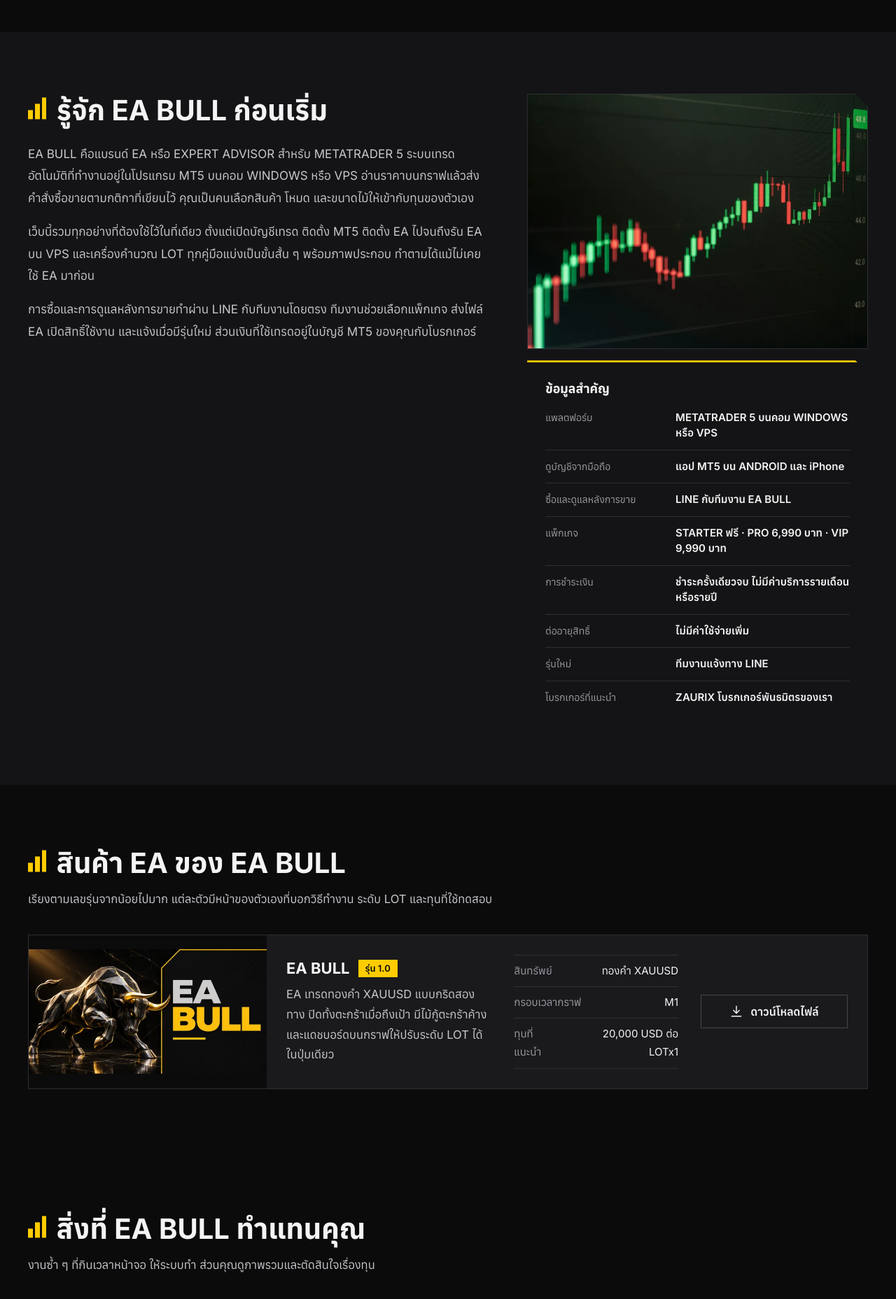
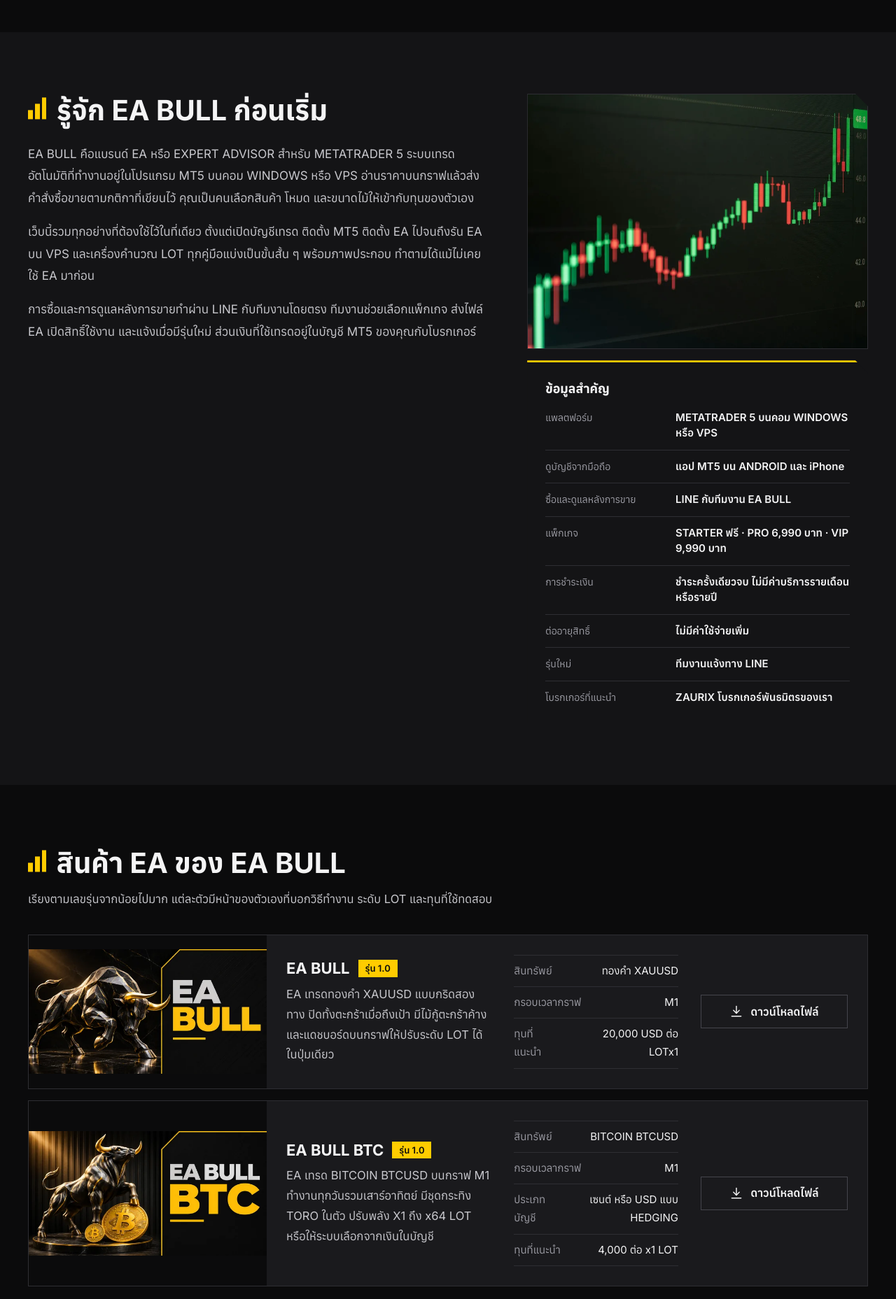
Before and after one commit to easpeciallab-max/eabull-theme, a WordPress theme: template eabull/front-page.php in a window 1280 px wide. Shown: the part 1004-2861 px from the top of the page at 70% size. Run offline with PHP 8.4 and a stand-in for WordPress, Linux system fonts and the light colour scheme; the site name, menu and one post (Sample post) are stand-ins, and other content is empty; some libraries are stand-ins or nearby versions.

Commit message:
EA BULL BTC 1.0: second real product from the owner's documents
- product 2 = EA BULL BTC 1.0 (BTCUSD M1, Hedging, cent or USD, TORO set, x1 to x64 LOT, 4,000 per x1 LOT)
- product page rewritten from the owner's read-first guide and admin marketing guide; no profit figures on the site
- cover, dashboard sample image (caption: sample, not a trade result), customer zip in assets/downloads
- guide facts cover both EAs (file, symbol, timeframe, DLL option, inputs, licence, account type, capital, leverage)
- home FAQ links both products; product screenshots use their real size; "x1 LOT" keeps its case

Co-Authored-By: Claude Opus 5.5 <noreply@anthropic.com>

```diff
--- a/eabull/inc/modules/guides.php
+++ b/eabull/inc/modules/guides.php
@@ -540,14 +540,17 @@ function eab_guide_flat_defaults() {
 		$flat[ 'guide_fact_' . $fact ] = '';
 	}
 	/* จากเอกสาร EA BULL 1.0 และรายงาน MT5 ของเจ้าของ (19 พ.ย. 2026) · ช่องที่เหลือยังรอเจ้าของ */
-	$flat['guide_fact_ea_file']        = 'EA_BULL_V1.0.ex5';
-	$flat['guide_fact_extra_files']    = 'ไม่มี ในไฟล์ zip มีแค่ตัว EA ไฟล์เดียว';
-	$flat['guide_fact_symbol']         = 'XAUUSD.s (ทองคำ ชื่อในบัญชี Zaurix)';
-	$flat['guide_fact_timeframe']      = 'M1';
-	$flat['guide_fact_inputs']         = 'ชุดค่าและระดับ LOT เปลี่ยนได้จากแดชบอร์ดบนกราฟ ค่าอื่นให้ทีมงานช่วยดูก่อนเปลี่ยน';
-	$flat['guide_fact_license']        = 'แจ้งเลขบัญชี MT5 และชื่อ Server ทาง LINE ให้ทีมงานลงทะเบียนบัญชีก่อนใช้งานจริง';
+	$flat['guide_fact_ea_file']        = 'EA_BULL_V1.0.ex5 (EA BULL 1.0) · EA_BULL_BTC_V1.0.ex5 (EA BULL BTC 1.0)';
+	$flat['guide_fact_extra_files']    = 'EA BULL 1.0 ไม่มี · EA BULL BTC 1.0 มีไฟล์ .set สำหรับ Strategy Tester คู่มืออ่านก่อน และรายงาน MT5 มาในชุด ไม่ต้องวางใน Experts';
+	$flat['guide_fact_symbol']         = 'EA BULL 1.0: XAUUSD.s · EA BULL BTC 1.0: BTCUSD.c (บัญชีเซนต์) หรือ BTCUSD.s (บัญชี USD)';
+	$flat['guide_fact_timeframe']      = 'M1 ทั้งสองตัว';
+	$flat['guide_fact_options']        = 'EA BULL BTC 1.0 ต้องติ๊ก Allow DLL imports ทั้งในเมนู Tools → Options → Expert Advisors และในแท็บ Common';
+	$flat['guide_fact_inputs']         = 'ใช้ค่าเดิมของไฟล์ ระดับ LOT และชุดค่าเปลี่ยนได้จากแดชบอร์ดบนกราฟ (EA BULL BTC 1.0 ห้ามแก้ค่าใน Inputs)';
+	$flat['guide_fact_license']        = 'แจ้งเลขบัญชี MT5 และชื่อ Server ทาง LINE ให้ทีมงานลงทะเบียนบัญชีก่อนใช้งานจริง (EA BULL BTC 1.0 ขึ้นสถานะสิทธิ์บนการ์ด เพิ่มสิทธิ์แล้วเริ่มเองภายใน 5 นาที)';
+	$flat['guide_fact_account_type']   = 'EA BULL BTC 1.0 ใช้บัญชีเซนต์หรือบัญชี USD แบบ Hedging';
 	$flat['guide_fact_broker_company'] = 'Zaurix Ltd.';
-	$flat['guide_fact_leverage']       = 'บัญชีสกุล USD · EA BULL 1.0 ทดสอบที่เลเวอเรจ 1:2000';
+	$flat['guide_fact_capital']        = 'EA BULL 1.0 ใช้ทุนทดสอบทางการ 20,000 USD ต่อ LOTx1 (LOTx32 = 640,000 USD) · EA BULL BTC 1.0 ใช้ 4,000 ต่อ x1 LOT (บัญชีเซนต์นับเป็น USC)';
+	$flat['guide_fact_leverage']       = 'EA BULL 1.0 ทดสอบกับบัญชีสกุล USD และ EA BULL BTC 1.0 ทดสอบกับบัญชีเซนต์ (USC) ทั้งคู่ใช้เลเวอเรจ 1:2000';
 	$flat['guide_fact_capital']        = 'EA BULL 1.0 ใช้ทุนทดสอบทางการ 20,000 USD ต่อ LOTx1 (LOTx32 = 640,000 USD)';
 
 	/* ตั้งค่าร่วมทุกหน้าคู่มือ */
--- a/eabull/inc/modules/home.php
+++ b/eabull/inc/modules/home.php
@@ -159,15 +159,15 @@ function eab_home_defaults( $d ) {
 		'home_faq_sub'         => 'คำถามที่ทีมงานได้รับบ่อยก่อนลูกค้าเริ่มใช้ ไม่เจอคำตอบที่ต้องการ ถามทาง LINE ได้เลย',
 		'home_faq_btn'         => 'ถามทีมงานทาง LINE',
 		'home_faq1_q'          => 'EA BULL คืออะไร',
-		'home_faq1_a'          => 'EA ย่อมาจาก Expert Advisor คือโปรแกรมที่ทำงานใน MetaTrader 5 และส่งคำสั่งซื้อขายตามเงื่อนไขที่เขียนไว้ EA BULL คือชื่อแบรนด์ของเรา และ EA BULL 1.0 คือ EA เทรดทองคำตัวแรกของเรา ดูวิธีทำงานได้ที่[หน้าสินค้า EA BULL 1.0](/product-1/)',
+		'home_faq1_a'          => 'EA ย่อมาจาก Expert Advisor คือโปรแกรมที่ทำงานใน MetaTrader 5 และส่งคำสั่งซื้อขายตามเงื่อนไขที่เขียนไว้ EA BULL คือชื่อแบรนด์ของเรา ตอนนี้มี[EA BULL 1.0](/product-1/) สำหรับเทรดทองคำ และ[EA BULL BTC 1.0](/product-2/) สำหรับเทรด Bitcoin ดูวิธีทำงานได้ที่หน้าสินค้าของแต่ละตัว',
 		'home_faq2_q'          => 'ต้องเปิดบัญชีกับโบรกเกอร์ไหน',
-		'home_faq2_a'          => 'เราแนะนำ Zaurix ซึ่งเป็นโบรกเกอร์พันธมิตรของ EA BULL และเราอาจได้รับค่าตอบแทนเมื่อคุณสมัครผ่านลิงก์ของเรา EA BULL 1.0 ทดสอบกับบัญชีของ Zaurix[[ ส่วนโบรกเกอร์อื่นใช้ได้หรือไม่ {wait}]]',
+		'home_faq2_a'          => 'เราแนะนำ Zaurix ซึ่งเป็นโบรกเกอร์พันธมิตรของ EA BULL และเราอาจได้รับค่าตอบแทนเมื่อคุณสมัครผ่านลิงก์ของเรา EA BULL 1.0 และ EA BULL BTC 1.0 ทดสอบกับบัญชีของ Zaurix[[ ส่วนโบรกเกอร์อื่นใช้ได้หรือไม่ {wait}]]',
 		'home_faq3_q'          => 'ต้องเปิดคอมทิ้งไว้ตลอดไหม',
 		'home_faq3_a'          => 'EA ทำงานเมื่อ MT5 เปิดอยู่และต่ออินเทอร์เน็ต ถ้าไม่อยากเปิดคอมทิ้งไว้ ให้รัน MT5 บน VPS แทน ดู[คู่มือ VPS](/vps-windows/)',
 		'home_faq4_q'          => 'ใช้แค่มือถืออย่างเดียวได้ไหม',
 		'home_faq4_a'          => 'แอป MT5 บนมือถือรัน EA ไม่ได้ ใช้ได้แค่ดูบัญชีและออเดอร์ ตัว EA ต้องรันบน MT5 ของ Windows หรือบน VPS แล้วใช้มือถือไว้ติดตามผล',
 		'home_faq5_q'          => 'ต้องใช้เงินทุนเท่าไร',
-		'home_faq5_a'          => 'ขึ้นกับสินค้าและระดับ LOT ที่เลือก EA BULL 1.0 ใช้ทุนทดสอบทางการ 20,000 USD ต่อ LOTx1 ลองใส่ทุนของคุณใน[เครื่องคำนวณ Lot](/tools/) หรือให้ทีมงานช่วยดูทาง LINE',
+		'home_faq5_a'          => 'ขึ้นกับสินค้าและระดับ LOT ที่เลือก EA BULL 1.0 ใช้ทุนทดสอบทางการ 20,000 USD ต่อ LOTx1 ส่วน EA BULL BTC 1.0 ใช้ 4,000 ต่อ x1 LOT ลองใส่ทุนของคุณใน[เครื่องคำนวณ Lot](/tools/) หรือให้ทีมงานช่วยดูทาง LINE',
 		'home_faq6_q'          => 'ราคาเท่าไร จ่ายอย่างไร',
 		'home_faq6_a'          => 'ดูราคาและสิ่งที่รวมอยู่ในแต่ละแพ็กเกจได้ที่[หน้าแพ็กเกจ](/pricing/) จ่ายครั้งเดียวจบ ไม่มีรอบเก็บเงินรายเดือนหรือรายปี และชำระแล้วไม่คืนเงิน ทัก LINE ถามทีมงานให้ครบก่อนโอน',
 		'home_faq7_q'          => 'ใช้แล้วได้กำไรแน่ไหม',
--- a/eabull/inc/modules/infra.php
+++ b/eabull/inc/modules/infra.php
@@ -697,6 +697,7 @@ function eab_nocaps_pattern() {
 		'(?<=\s)\.[a-z]{1,3}(?=[\s,)])',                                           // ตัวท้ายสัญลักษณ์ที่เขียนลำพัง เช่น .c .s
 		'\b(?:iPhone|iPad|iPadOS|iOS|macOS)\b',                                    // ชื่อแบรนด์ที่ใช้ตัวเล็กนำ
 		'\bLOTx\d+\b',                                                             // ระดับ LOT ของ EA BULL (LOTx1 ถึง LOTx32)
+		'\bx\d+ LOT\b',                                                            // พลังกระทิงของ EA BULL BTC (x1 LOT ถึง x64 LOT)
 	);
 	return (string) apply_filters( 'eab_nocaps_pattern', '/' . implode( '|', $parts ) . '/u' );
 }
--- a/eabull/inc/modules/products.php
+++ b/eabull/inc/modules/products.php
@@ -143,6 +143,30 @@ function eab_products_defaults( $d ) {
 	$p['product1_stat5_value'] = '20,000 USD ต่อ LOTx1';
 	$p['product1_stat6_value'] = 'ไม่มี';
 	$p['product1_stat8_value'] = 'กริดสองทาง + ไม้กู้ตะกร้าค้าง';
+
+	/* สินค้าตัวที่ 2 · EA BULL BTC 1.0 · จากเอกสารของเจ้าของ (EA VERSIONS/EA_BULL_BTC_V1.0 · 20 พ.ย. 2026: อ่านก่อน.md · คู่มือการตลาด · รายงาน x1/x32 LOT)
+	 * ไม่แสดงตัวเลขกำไรบนเว็บ (ตามที่เจ้าของเลือกกับ EA BULL 1.0) · ไฟล์ zip ชุดส่งลูกค้ามีรายงาน MT5 อยู่ข้างใน */
+	$p['product2_name']      = 'EA BULL BTC';
+	$p['product2_version']   = '1.0';
+	$p['product2_example']   = false;
+	$p['product2_sub']       = 'EA เทรด Bitcoin BTCUSD บนกราฟ M1 ทำงานทุกวันรวมเสาร์อาทิตย์ มีชุดกระทิง TORO ในตัว ปรับพลัง x1 ถึง x64 LOT หรือให้ระบบเลือกจากเงินในบัญชี';
+	$p['product2_file']      = 'EA_BULL_BTC_V1.0.ex5';
+	$p['product2_dl_url']    = 'assets/downloads/EA_BULL_BTC_V1.0.zip';
+	$p['product2_updated']   = '19 พ.ย. 2569';
+	$p['product2_cover']     = 'assets/img/products/ea-bull-btc-1-0-cover.webp'; // EA META DATA/EA BULL/WEB/EA_BULL_BTC_APPROVED.png
+	$p['product2_cover_alt'] = 'ปก EA BULL BTC 1.0 รูปกระทิงดำลายทองยืนบนเหรียญ Bitcoin คู่กับตัวอักษร EA BULL BTC';
+	$p['product2_panel_img'] = 'assets/img/products/ea-bull-btc-1-0-dashboard.webp'; // ภาพตัวอย่างจากโหมดถ่ายภาพ ไม่ได้เทรด (คู่มือการตลาดข้อ 3)
+	$p['product2_spec1_value'] = 'Bitcoin BTCUSD';
+	$p['product2_spec2_value'] = 'M1';
+	$p['product2_spec3_value'] = 'เซนต์ หรือ USD แบบ Hedging';
+	$p['product2_spec4_value'] = '4,000 ต่อ x1 LOT';
+	$p['product2_stat1_value'] = 'Bitcoin BTCUSD';
+	$p['product2_stat2_value'] = 'M1';
+	$p['product2_stat3_value'] = 'เซนต์ (BTCUSD.c) หรือ USD (BTCUSD.s) · Hedging';
+	$p['product2_stat4_value'] = 'ชุดกระทิง TORO · x1 ถึง x64 LOT';
+	$p['product2_stat5_value'] = '4,000 ต่อ x1 LOT (บัญชีเซนต์นับเป็น USC)';
+	$p['product2_stat6_value'] = 'ไม่มี';
+	$p['product2_stat8_value'] = 'กริดทบ lot + ไม้หนุนตะกร้าค้าง';
 
 	return array_merge( $d, $p );
 }
@@ -910,8 +934,9 @@ function eab_product_shot( $item, $type ) {
 	$cap   = trim( (string) eab_mod( 'product_' . $type . '_cap' ) );
 	$wait  = trim( (string) eab_mod( 'report' === $type ? 'product_report_wait' : 'product_shot_wait' ) );
 	if ( '' !== $img ) {
+		$size = function_exists( 'eab_media_info' ) ? eab_media_info( $img, 1280, 720 ) : array( 'width' => 1280, 'height' => 720 );
 		$html = '<a class="lightbox" href="' . esc_url( $img ) . '" data-group="product-' . (int) $item['n'] . '" data-caption="' . esc_attr( '' !== $cap ? $cap : $title ) . '">'
-			. '<img src="' . esc_url( $img ) . '" alt="' . esc_attr( $title ) . '" width="1280" height="720" loading="lazy" decoding="async"></a>';
+			. '<img src="' . esc_url( $img ) . '" alt="' . esc_attr( $title ) . '" width="' . (int) $size['width'] . '" height="' . (int) $size['height'] . '" loading="lazy" decoding="async"></a>';
 	} elseif ( function_exists( 'eab_hide_wait' ) && eab_hide_wait() ) {
 		return '';
 	} else {
--- a/eabull/inc/setup.php
+++ b/eabull/inc/setup.php
@@ -37,7 +37,7 @@ function eab_site_pages() {
 		'pricing'          => array( 'title' => 'แพ็กเกจ EA BULL', 'template' => 'template-pricing.php', 'content' => 'pages/pricing', 'group' => 'pricing' ),
 		/* สินค้าตัวอย่าง 3 รุ่น (slug ชั่วคราว · ชื่อ เลขรุ่น และ slug จริงตั้งใน Customizer หมวด 3.x · inc/modules/products.php) */
 		'product-1'        => array( 'title' => 'EA BULL 1.0', 'template' => 'template-product.php', 'content' => 'pages/product-1', 'group' => 'product' ),
-		'product-2'        => array( 'title' => 'สินค้าตัวอย่าง 2', 'template' => 'template-product.php', 'content' => 'pages/product-2', 'group' => 'product' ),
+		'product-2'        => array( 'title' => 'EA BULL BTC 1.0', 'template' => 'template-product.php', 'content' => 'pages/product-2', 'group' => 'product' ),
 		'product-3'        => array( 'title' => 'สินค้าตัวอย่าง 3', 'template' => 'template-product.php', 'content' => 'pages/product-3', 'group' => 'product' ),
 		'risk-disclosure'  => array( 'title' => 'ความเสี่ยงของการใช้ EA เทรดบน MT5', 'template' => 'template-risk.php', 'content' => 'pages/risk-disclosure', 'group' => 'doc' ),
 		'about'            => array( 'title' => 'เกี่ยวกับ EA BULL', 'template' => 'template-about.php', 'content' => 'pages/about', 'group' => 'doc' ),
```
Also changed, not shown: eabull/inc/content/pages/product-2.html (+75 -31 lines), eabull/assets/img/products/ea-bull-btc-1-0-cover-600.webp (added), eabull/assets/img/products/ea-bull-btc-1-0-cover.jpg (added), eabull/assets/img/products/ea-bull-btc-1-0-cover.webp (added), eabull/assets/img/products/ea-bull-btc-1-0-dashboard.webp (added), 1 other file.
